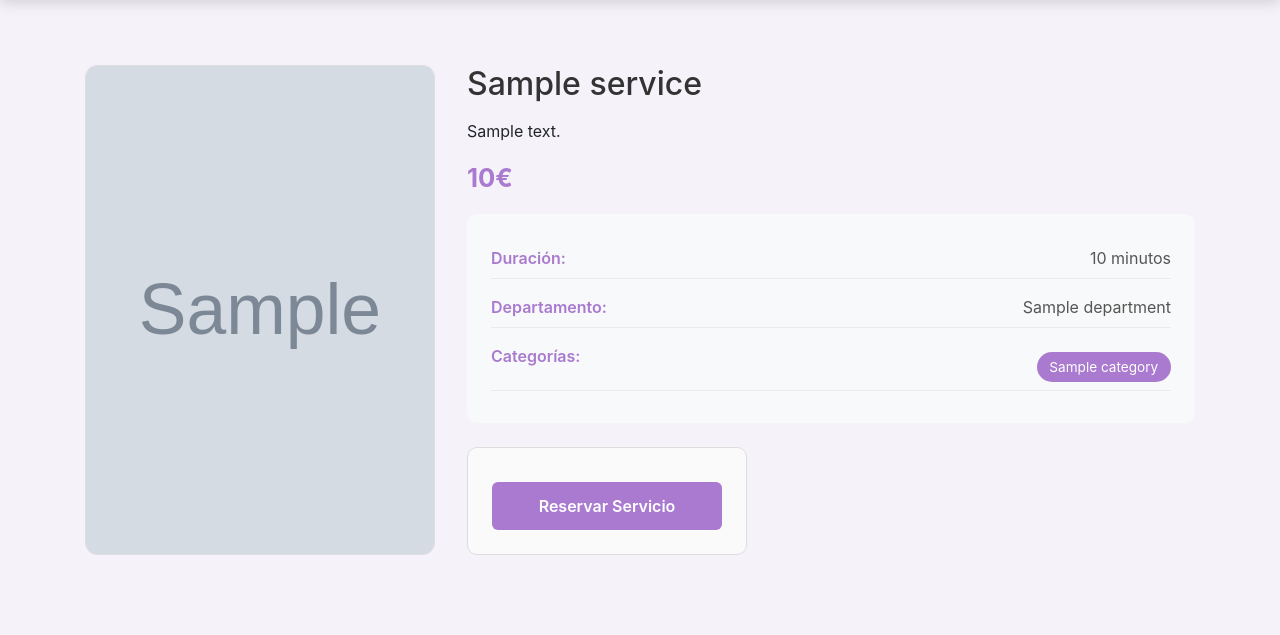
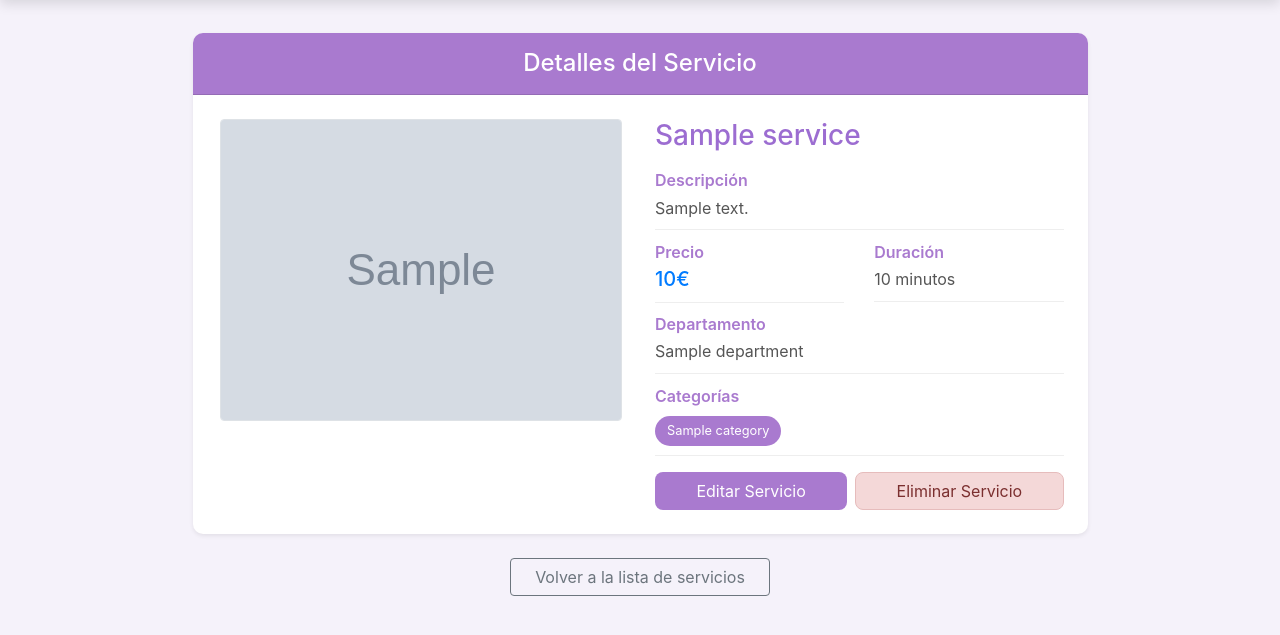
Before and after one commit to PepeCoral/orchid-cosmetics, a Django app: template src/app/templates/admin/services/detail.html in a window 1280 px wide. Shown: the part 61-696 px from the top of the page. Run offline with Django 5.2, Linux system fonts and the light colour scheme; the template is opened without the code that fills it: most values are stand-ins (such as "Sample title", 1, 10 or a date in 2020); grey boxes marked "Sample" are stand-in pictures; some libraries are stand-ins or nearby versions.

Commit message:
style: :lipstick: improved admin show product and service

```diff
--- a/src/app/templates/admin/services/detail.html
+++ b/src/app/templates/admin/services/detail.html
@@ -1,176 +1,64 @@
 {% extends 'admin/base_admin.html' %}
-{% block title %} {{ service.name }} {% endblock %}
+{% block title %}{{ service.name }} - Orchid Cosmetics{% endblock %}
 
 {% block content %}
-<style>
-    .service-container {
-        display: flex;
-        gap: 2rem;
-        padding: 2rem 0;
-        align-items: stretch;
-    }
+<div class="container mt-4">
+  <div class="row justify-content-center">
+    <div class="col-md-10">
 
-    .service-image {
-        flex: 0 0 350px;
-        display: flex;
-    }
+      <div class="card service-card shadow-sm">
+        <!-- Card header -->
+        <div class="card-header text-white text-center py-3" style="background-color: #a97acf;">
+          <h2 class="mb-0" style="font-size: 1.5rem;">Detalles del Servicio</h2>
+        </div>
 
-    .service-image img {
-        height: 100%;
-        width: 100%;
-        max-height: 600px;
-        border-radius: 12px;
-        border: 1px solid #ddd;
-        object-fit: cover;
-    }
+        <div class="card-body p-4">
+          <div class="row g-4">
 
-    .no-image {
-        width: 100%;
-        height: 100%;
-        max-height: 600px;
-        background: #eee;
-        border-radius: 12px;
-        border: 1px solid #ddd;
-        display: flex;
-        align-items: center;
-        justify-content: center;
-    }
-
-    .no-image span {
-        color: #6c757d;
-        font-size: 1.1rem;
-    }
-
-    .service-info {
-        flex: 1;
-        display: flex;
-        flex-direction: column;
-    }
-
-    .service-info h1 {
-        font-size: 2rem;
-        margin-bottom: 1rem;
-        color: #333;
-    }
-
-    .service-meta {
-        color: #555;
-        margin-bottom: 1.5rem;
-    }
-
-    .service-price {
-        font-size: 1.6rem;
-        font-weight: bold;
-        color: #a97acf;
-        margin-bottom: 1rem;
-    }
-
-    .service-details {
-        background: #f8f9fa;
-        padding: 1.5rem;
-        border-radius: 10px;
-        margin-bottom: 1.5rem;
-    }
-
-    .detail-item {
-        display: flex;
-        justify-content: space-between;
-        margin-bottom: 0.5rem;
-        padding: 0.5rem 0;
-        border-bottom: 1px solid #e9ecef;
-    }
-
-    .detail-label {
-        font-weight: 600;
-        color: #a97acf;
-    }
-
-    .detail-value {
-        color: #555;
-    }
-
-    .categories-list {
-        display: flex;
-        flex-wrap: wrap;
-        gap: 0.5rem;
-        margin-top: 0.5rem;
-    }
-
-    .category-badge {
-        background-color: #a97acf;
-        color: white;
-        padding: 0.3rem 0.8rem;
-        border-radius: 15px;
-        font-size: 0.85rem;
-    }
-
-    .booking-form {
-        padding: 1.5rem;
-        border: 1px solid #ddd;
-        border-radius: 10px;
-        width: 280px;
-        background: #fafafa;
-        margin-top: auto;
-    }
-
-    .booking-form button {
-        width: 100%;
-        background: #a97acf;
-        color: white;
-        padding: 12px;
-        border-radius: 6px;
-        border: none;
-        cursor: pointer;
-        font-size: 1rem;
-        margin-top: 10px;
-        font-weight: 600;
-        transition: all 0.3s ease;
-    }
-
-    .booking-form button:hover {
-        background: #8e5db5;
-        transform: translateY(-2px);
-    }
-</style>
-
-<div class="service-container">
-
-    <!-- LEFT SIDE IMAGE -->
-    <div class="service-image">
+            <!-- Left column: Image -->
+            <div class="col-md-6 text-center">
               {% if service.image_url %}
-        <img src="{{ service.image_url.url }}" alt="{{ service.name }}">
+              <img src="{{ service.image_url.url }}" alt="{{ service.name }}"
+                class="img-fluid rounded border service-image">
               {% else %}
-        <div class="no-image">
-            <span>Sin imagen</span>
+              <div class="no-image-box rounded">
+                <span class="text-muted">Sin imagen</span>
               </div>
               {% endif %}
             </div>
 
-    <!-- RIGHT SIDE INFO -->
-    <div class="service-info">
-        <h1>{{ service.name }}</h1>
+            <!-- Right column: Details -->
+            <div class="col-md-6">
+              <h3 class="mb-3 text-brand fw-bold">{{ service.name }}</h3>
 
-
-        <p>{{ service.description }}</p>
-
-        <p class="service-price">{{ service.price }}€</p>
-
-        <!-- SERVICE DETAILS -->
-        <div class="service-details">
-            <div class="detail-item">
-                <span class="detail-label">Duración:</span>
-                <span class="detail-value">{{ service.duration_minutes }} minutos</span>
+              <div class="info-block">
+                <strong class="info-label">Descripción</strong>
+                <p class="info-text">{{ service.description }}</p>
               </div>
 
-            <div class="detail-item">
-                <span class="detail-label">Departamento:</span>
-                <span class="detail-value">{{ service.department }}</span>
+              <div class="row">
+                <div class="col-6">
+                  <div class="info-block">
+                    <strong class="info-label">Precio</strong>
+                    <span class="h5 text-primary">{{ service.price }}€</span>
+                  </div>
+                </div>
+                <div class="col-6">
+                  <div class="info-block">
+                    <strong class="info-label">Duración</strong>
+                    <span class="info-text">{{ service.duration_minutes }} minutos</span>
+                  </div>
+                </div>
               </div>
 
-            <div class="detail-item">
-                <span class="detail-label">Categorías:</span>
-                <div class="detail-value">
-                    <div class="categories-list">
+              <div class="info-block">
+                <strong class="info-label">Departamento</strong>
+                <span class="info-text">{{ service.department }}</span>
+              </div>
+
+              <div class="info-block">
+                <strong class="info-label">Categorías</strong>
+                <div class="categories-list mt-2">
                   {% for category in service.categories.all %}
                   <span class="category-badge">{{ category.name }}</span>
                   {% empty %}
@@ -178,17 +66,131 @@
                   {% endfor %}
                 </div>
               </div>
+
+              <!-- Action buttons -->
+              <div class="d-flex mt-3 action-buttons">
+                <a href="{% url 'admin/cosmeticservices/update' service.id %}" class="btn btn-brand flex-fill">
+                  Editar Servicio
+                </a>
+                <a href="{% url 'admin/cosmeticservices/delete' service.id %}" class="btn btn-danger-soft flex-fill">
+                  Eliminar Servicio
+                </a>
+              </div>
+
+            </div>
+          </div>
         </div>
       </div>
 
-        <!-- BOOKING FORM -->
-        <form method="post" class="booking-form">
-            {% csrf_token %}
-            {{ form.as_p }}
-            <button type="submit">Reservar Servicio</button>
-        </form>
+      <!-- Back button -->
+      <div class="text-center mt-4">
+        <a href="/admin/cosmeticservices" class="btn btn-outline-secondary px-4">
+          Volver a la lista de servicios
+        </a>
       </div>
 
     </div>
+  </div>
+</div>
 
+<style>
+  /* Card */
+  .service-card {
+    border-radius: 10px;
+    overflow: hidden;
+    border: none;
+  }
+
+  /* Branding */
+  .text-brand {
+    color: #9c6dd1;
+  }
+
+  /* Image */
+  .service-image {
+    max-height: 380px;
+    object-fit: cover;
+  }
+
+  .no-image-box {
+    height: 380px;
+    display: flex;
+    justify-content: center;
+    align-items: center;
+    background: #f3f3f3;
+    border: 1px solid #ddd;
+  }
+
+  /* Info blocks */
+  .info-block {
+    padding-bottom: 0.6rem;
+    margin-bottom: 0.6rem;
+    border-bottom: 1px solid #eee;
+  }
+
+  .info-label {
+    font-weight: 600;
+    color: #a97acf;
+    display: block;
+    margin-bottom: 0.2rem;
+  }
+
+  .info-text {
+    color: #555;
+    margin: 0;
+  }
+
+  /* Categories */
+  .categories-list {
+    display: flex;
+    flex-wrap: wrap;
+    gap: 0.4rem;
+  }
+
+  .category-badge {
+    background-color: #a97acf;
+    color: white;
+    padding: 0.35rem 0.75rem;
+    border-radius: 20px;
+    font-size: 0.8rem;
+  }
+
+  /* Buttons */
+  .btn-brand {
+    background-color: #a97acf;
+    color: white;
+    border-radius: 8px;
+    transition: 0.2s;
+    margin-right: 8px;
+  }
+
+  .btn-brand:hover {
+    background-color: #9460c1;
+    color: white;
+    transform: translateY(-1px);
+  }
+
+  .btn-danger-soft {
+    background-color: #f4d8d8;
+    color: #7b2f2f;
+    border: 1px solid #e6bcbc;
+    border-radius: 8px;
+    transition: 0.2s;
+  }
+
+  .btn-danger-soft:hover {
+    background-color: #eac3c3;
+    color: #552020;
+    transform: translateY(-1px);
+  }
+
+  .action-buttons>a:last-child {
+    margin-right: 0;
+  }
+
+  /* Back button */
+  .btn-outline-secondary:hover {
+    background-color: #e9e9e9;
+  }
+</style>
 {% endblock %}
```
Also changed, not shown: src/app/templates/admin/products/detail.html (+130 -69 lines). Lines whose indentation alone changed are shown as unchanged.
